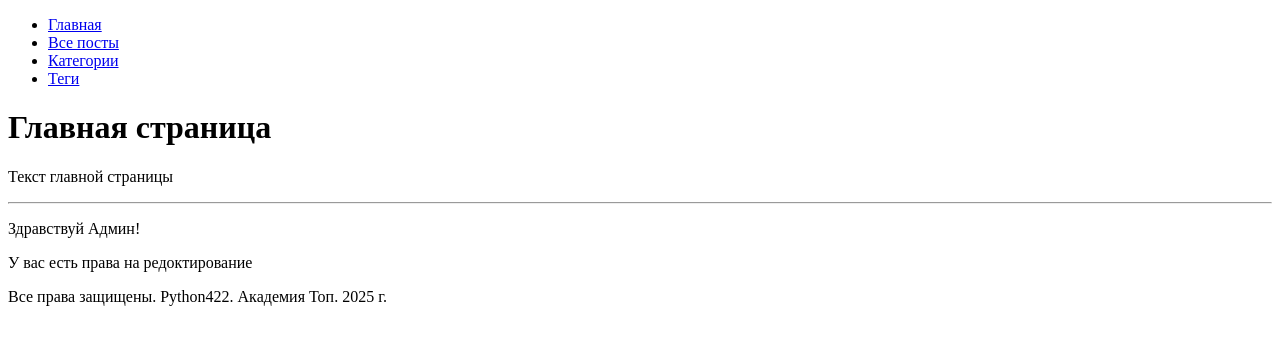
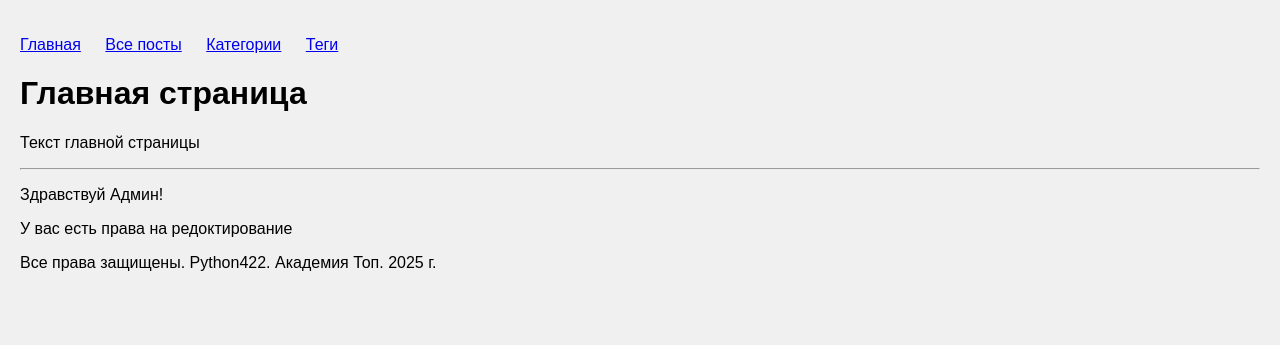
Before and after one commit to OlegVovchenko/DjangoProject, a Django app: page / in a window 1280 px wide. Shown: the top 345 px of the page. Run offline with Django 5.2, Linux system fonts and the light colour scheme.

Commit message:
hw22: Создали статик, настроили его и добавили в базовый шаблон

```diff
--- a/blog/urls.py
+++ b/blog/urls.py
@@ -2,8 +2,13 @@ from django.contrib import admin
 from django.urls import path, include
 from python_blog.views import main
 
+from django.conf import settings
+from django.conf.urls.static import static
+
 urlpatterns = [
     path('admin/', admin.site.urls),
     path('', main, name='main'),
+
+    # Подключаем python_blog.urls
     path('posts/', include('python_blog.urls')),
-]
+] + static(settings.STATIC_URL, document_root=settings.STATIC_ROOT)
--- /dev/null
+++ b/static/css/main.css
@@ -0,0 +1,16 @@
+body {
+    font-family: Arial, sans-serif;
+    margin: 0;
+    padding: 20px;
+    background-color: #f0f0f0;
+}
+
+nav ul {
+    list-style: none;
+    padding: 0;
+}
+
+nav ul li {
+    display: inline;
+    margin-right: 20px;
+}
--- /dev/null
+++ b/static/js/main.js
@@ -0,0 +1 @@
+console.log('Main.js loaded successfully!');
--- a/templates/base.html
+++ b/templates/base.html
@@ -1,12 +1,14 @@
 {% comment %} ./base.html
 Базовый шаблон для всего проекта
 {% endcomment %}
+{% load static %}
 <!DOCTYPE html>
 <html lang="ru">
 <head>
     <meta charset="UTF-8">
     <meta name="viewport" content="width=device-width, initial-scale=1.0">
     <title>{% block title %}{% endblock %}</title>
+    <link rel="stylesheet" href="{% static 'css/main.css' %}">
 </head>
 <body>
     <header>
@@ -21,5 +23,6 @@
         Все права защищены. Python422. Академия Топ. 2025 г.
         {% endblock %}
     </footer>
+    <script src="{% static 'js/main.js' %}"></script>
 </body>
 </html>
```
Also changed, not shown: blog/settings.py (+8 -0 lines).
